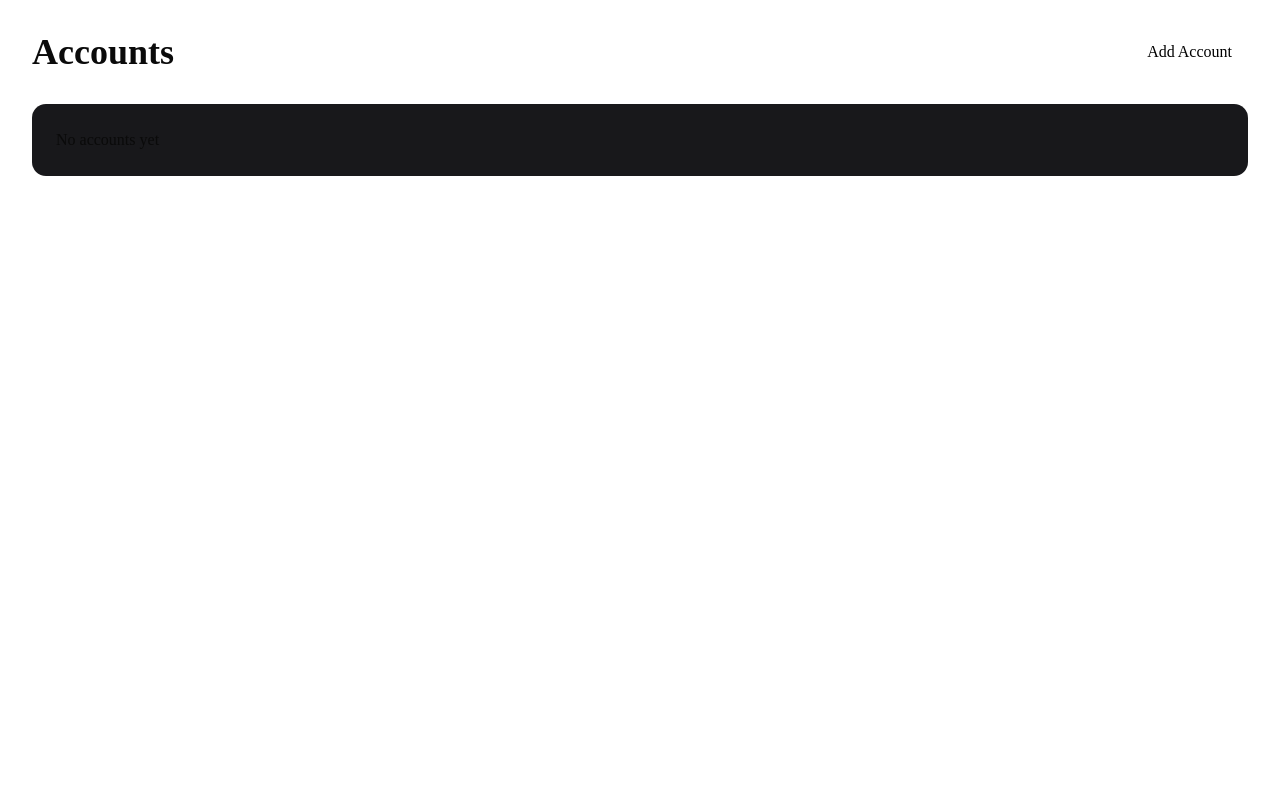
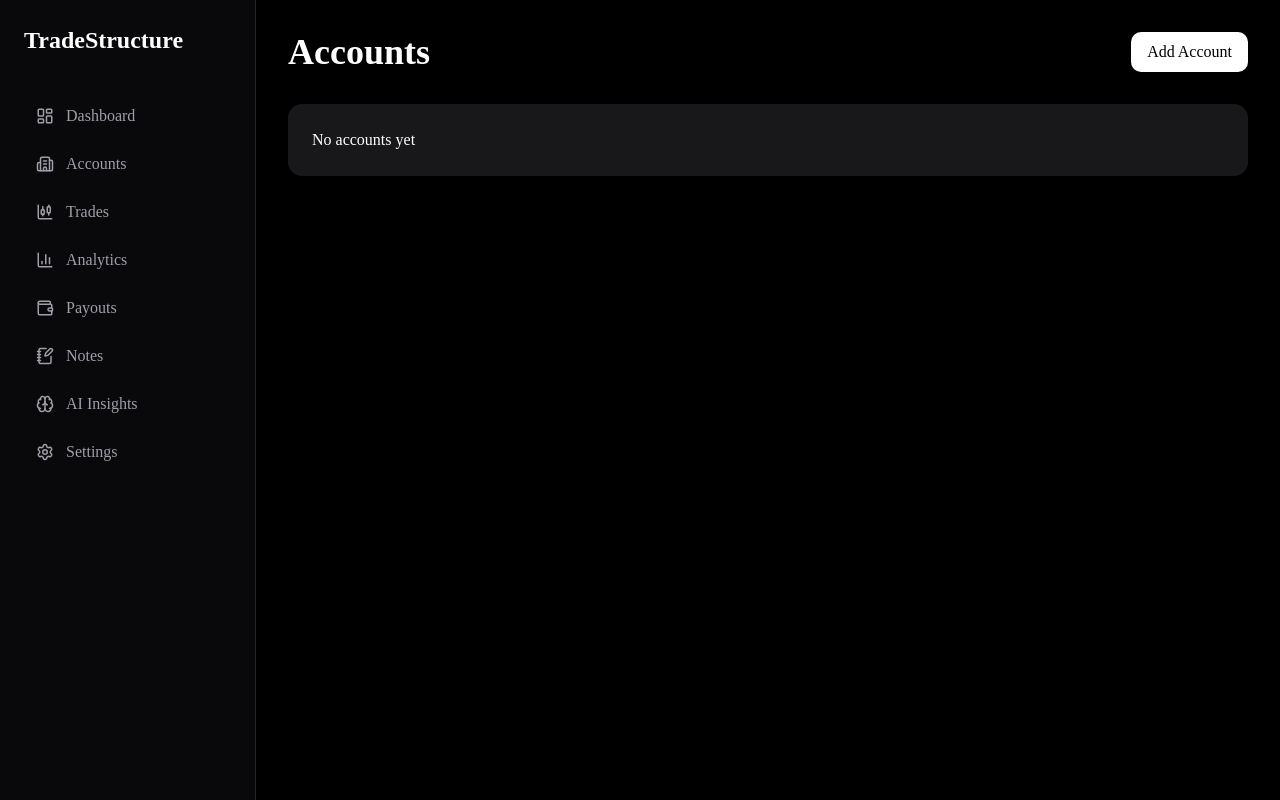
Before and after one commit to sam808201010-oss/TradingJournal, a Next.js app: page /accounts in a window 1280 px wide. Built offline with nearby package versions, Linux system fonts and the light colour scheme.

Commit message:
Accounts layout

```diff
--- a/app/accounts/page.tsx
+++ b/app/accounts/page.tsx
@@ -1,6 +1,11 @@
+import Sidebar from "@/components/layout/sidebar";
+
 export default function AccountsPage() {
   return (
-    <div className="p-8">
+    <main className="bg-black text-white min-h-screen flex">
+      <Sidebar />
+
+      <section className="flex-1 p-8">
         <div className="flex items-center justify-between">
           <h1 className="text-4xl font-bold">
             Accounts
@@ -14,6 +19,7 @@
         <div className="mt-8 bg-zinc-900 rounded-xl p-6">
           No accounts yet
         </div>
-    </div>
+      </section>
+    </main>
   );
 }
```
Lines whose indentation alone changed are shown as unchanged.
